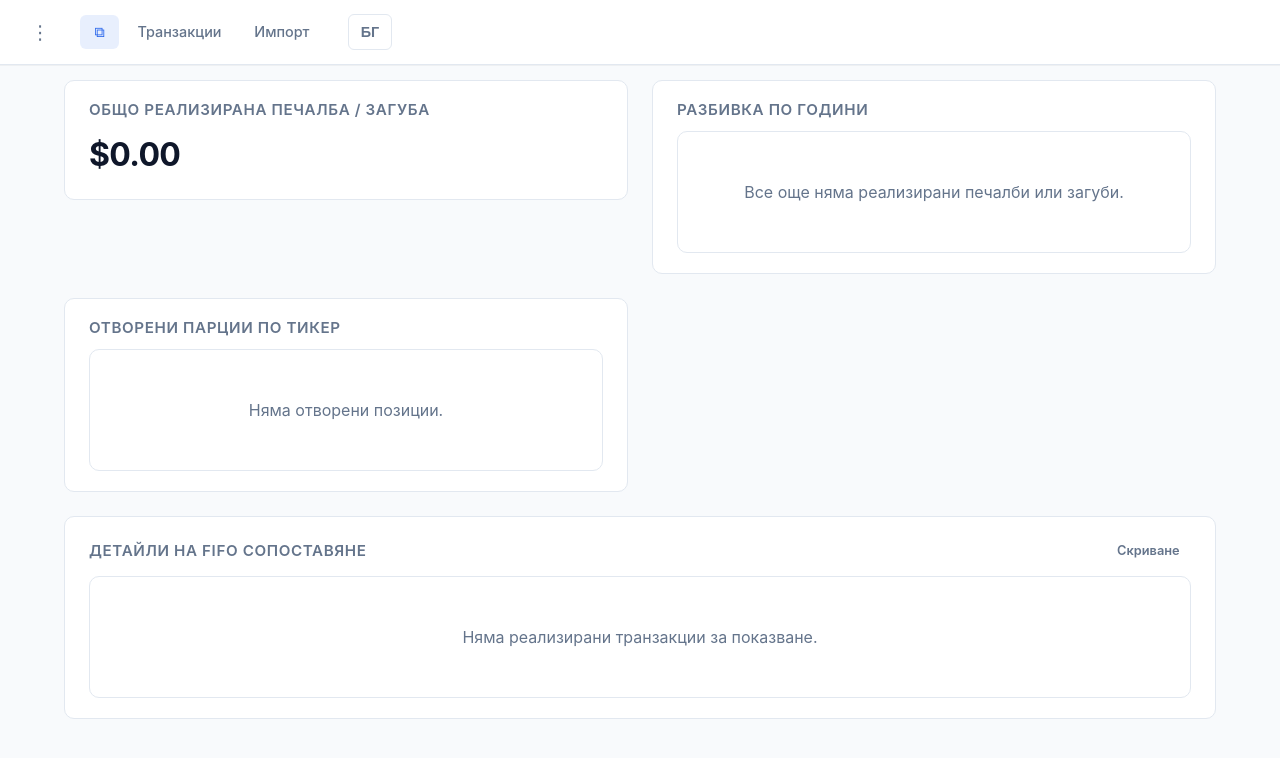
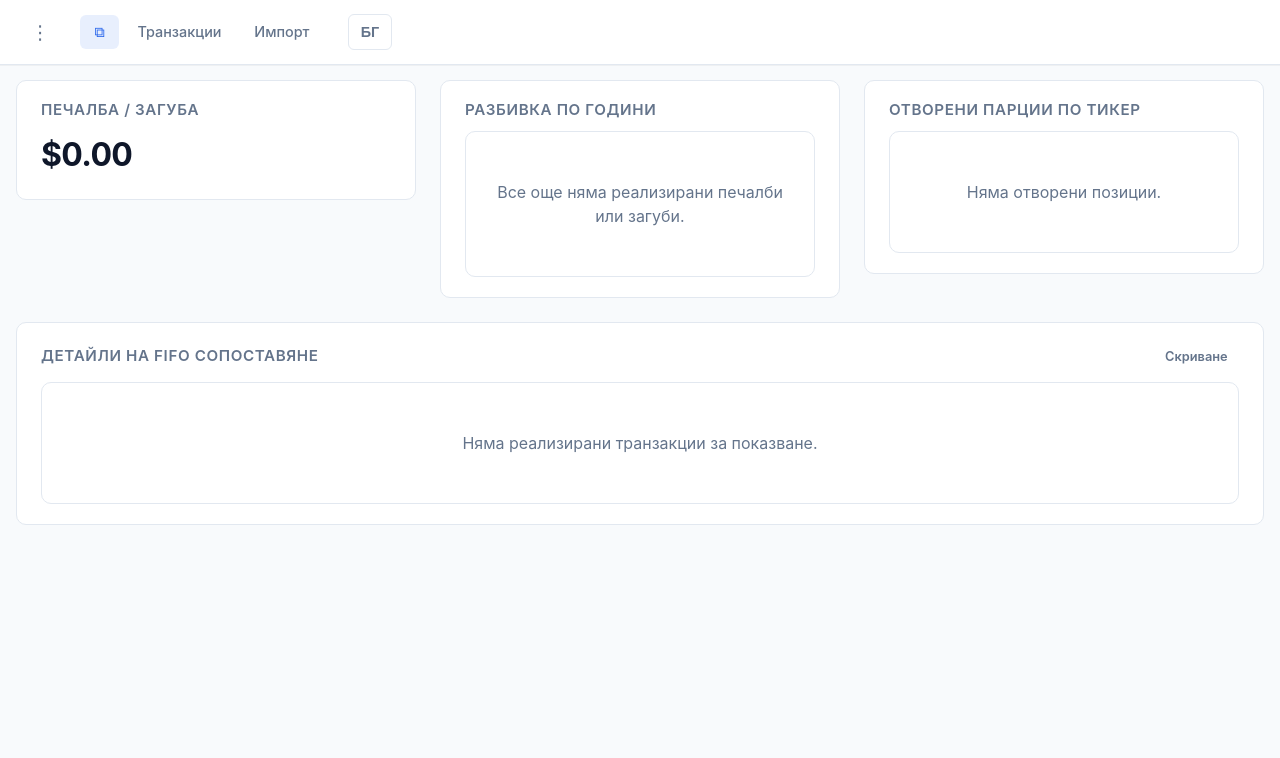
Before and after one commit to ggghhhjjj/janus, an Angular app: page / in a window 1280 px wide. Shown: the top 758 px of the page. Built offline with nearby package versions, Linux system fonts and the light colour scheme.

Commit message:
feat: standardize card padding and enhance dashboard layout for better responsiveness

```diff
--- a/src/app/app.css
+++ b/src/app/app.css
@@ -34,6 +34,17 @@
   .app-content {
     padding: 1rem;
     padding-top: calc(1rem + var(--header-height) + env(safe-area-inset-top, 0px));
+  }
+}
+
+@media (min-width: 1200px) {
+  .app-content {
+    max-width: none;
+    width: auto;
+    margin: 0;
+    padding-left: 1rem;
+    padding-right: 1rem;
+    box-sizing: border-box;
   }
 }
 
--- a/src/app/components/dashboard/dashboard.css
+++ b/src/app/components/dashboard/dashboard.css
@@ -15,6 +15,8 @@
     display: grid;
     grid-template-columns: 1fr 1fr;
     grid-template-rows: auto;
+    /* Prefer filling rows and allow dense packing to reduce vertical gaps when items span */
+    grid-auto-flow: row dense;
   }
 
   .dashboard__title {
@@ -25,3 +27,21 @@
     grid-column: 1 / -1;
   }
 }
+
+/* Desktop: allow more flexible column counts and utility classes for priority rows */
+@media (min-width: 1200px) {
+  .dashboard {
+    display: grid;
+    /* allow the grid to grow to N columns based on available width, each column no smaller than 360px */
+    grid-template-columns: repeat(auto-fit, minmax(360px, 1fr));
+    grid-auto-rows: auto;
+    grid-auto-flow: row dense;
+    gap: 1.5rem;
+  }
+
+  /* Utility: apply to any dashboard child to force it to take a full row (highest visual priority)
+     Example usage: add `class="dashboard__item--full"` on the component wrapper. */
+  .dashboard__item--full {
+    grid-column: 1 / -1;
+  }
+}
--- a/src/app/components/open-lots/open-lots.css
+++ b/src/app/components/open-lots/open-lots.css
@@ -2,7 +2,7 @@
   background: var(--color-surface);
   border: 1px solid var(--color-border);
   border-radius: 10px;
-  padding: 1.25rem 1.5rem;
+  padding: var(--card-padding);
 }
 
 .card__title {
--- a/src/app/components/total-gain-loss/total-gain-loss.css
+++ b/src/app/components/total-gain-loss/total-gain-loss.css
@@ -2,7 +2,7 @@
   background: var(--color-surface);
   border: 1px solid var(--color-border);
   border-radius: 10px;
-  padding: 1.25rem 1.5rem;
+  padding: var(--card-padding);
 }
 
 .card__title {
--- a/src/app/components/yearly-breakdown/yearly-breakdown.css
+++ b/src/app/components/yearly-breakdown/yearly-breakdown.css
@@ -2,7 +2,7 @@
   background: var(--color-surface);
   border: 1px solid var(--color-border);
   border-radius: 10px;
-  padding: 1.25rem 1.5rem;
+  padding: var(--card-padding);
 }
 
 .card__title {
@@ -16,6 +16,7 @@
 
 .text-right {
   text-align: right;
+  white-space: nowrap;
 }
 
 .text-positive {
--- a/src/app/services/translations.generated.ts
+++ b/src/app/services/translations.generated.ts
@@ -154,8 +154,8 @@ export const GENERATED_TRANSLATIONS: TranslationMap = {
     "bg": "Размяна на номера"
   },
   "totalRealizedGainLoss": {
-    "en": "Total Realized Gain / Loss",
-    "bg": "Общо реализирана печалба / загуба"
+    "en": "Gain / Loss",
+    "bg": "Печалба / Загуба"
   },
   "noRealizedGainsYet": {
     "en": "No realized gains or losses yet.",
--- a/src/styles.css
+++ b/src/styles.css
@@ -15,6 +15,7 @@
   --color-text-secondary: #64748b;
   --color-hover: #f1f5f9;
   --font-sans: -apple-system, BlinkMacSystemFont, 'Segoe UI', Roboto, 'Helvetica Neue', Arial, sans-serif;
+  --card-padding: 1.25rem 1.5rem;
 }
 
 /* ── Reset & Base ───────────────────────────────────────────────────────── */
@@ -188,5 +189,5 @@ h1, h2, h3 {
   background: var(--color-surface);
   border: 1px solid var(--color-border);
   border-radius: 10px;
-  padding: 1.25rem 1.5rem;
+  padding: var(--card-padding);
 }
```
